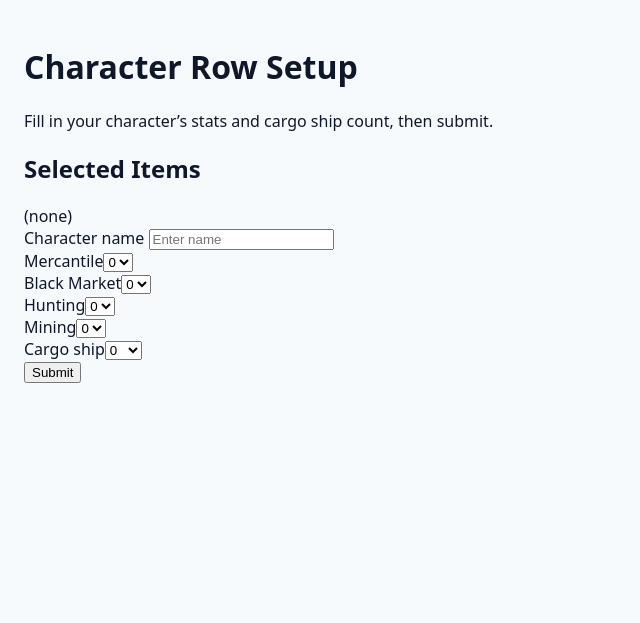
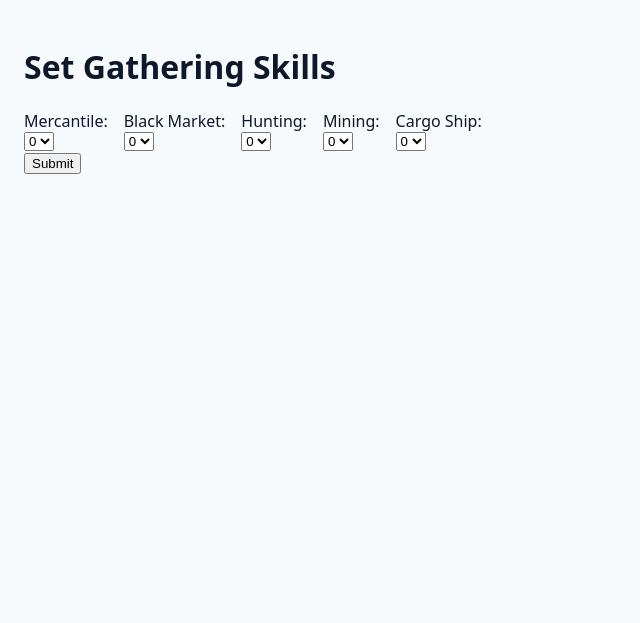
Before and after one commit to NMiraglia05/Pull_Automator, a Flask app: page /set_gathering in a window 1280 px wide. Shown: the top 623 px of the page, without its empty margins (0-640 px from the left). Run offline with Flask 3, Linux system fonts and the light colour scheme.

Commit message:
Update set_gathering.html

```diff
--- a/templates/set_gathering.html
+++ b/templates/set_gathering.html
@@ -1,108 +1,90 @@
 {% extends "base.html" %}
 {% block title %}Set Gathering{% endblock %}
+{% block content %}
+<h1>Set Gathering Skills</h1>
 
-{% block content %}
-  <h1>Character Row Setup</h1>
-  <p class="note">Fill in your character’s stats and cargo ship count, then submit.</p>
+<form id="gatheringForm">
+  <div class="skills-container">
+    <div class="skill">
+      <label>Mercantile:</label>
+      <select id="mercantile" name="mercantile">
+        {% for i in range(5) %}
+          <option value="{{ i }}">{{ i }}</option>
+        {% endfor %}
+      </select>
+    </div>
+    <div class="skill">
+      <label>Black Market:</label>
+      <select id="black_market" name="black_market">
+        {% for i in range(5) %}
+          <option value="{{ i }}">{{ i }}</option>
+        {% endfor %}
+      </select>
+    </div>
+    <div class="skill">
+      <label>Hunting:</label>
+      <select id="hunting" name="hunting">
+        {% for i in range(5) %}
+          <option value="{{ i }}">{{ i }}</option>
+        {% endfor %}
+      </select>
+    </div>
+    <div class="skill">
+      <label>Mining:</label>
+      <select id="mining" name="mining">
+        {% for i in range(5) %}
+          <option value="{{ i }}">{{ i }}</option>
+        {% endfor %}
+      </select>
+    </div>
+    <div class="skill">
+      <label>Cargo Ship:</label>
+      <select id="cargo_ship" name="cargo_ship">
+        {% for i in range(5) %}
+          <option value="{{ i }}">{{ i }}</option>
+        {% endfor %}
+      </select>
+    </div>
+  </div>
 
-  <h2>Selected Items</h2>
-  <div id="selected-box">(none)</div>
-
-  <form id="rowsForm">
-    <div class="rows" id="rowsContainer">
-      <div class="row">
-        <div>
-          <label>Character name</label>
-          <input type="text" name="character_name" required minlength="1" placeholder="Enter name" />
-        </div>
-        <div><label>Mercantile</label><select name="mercantile"></select></div>
-        <div><label>Black Market</label><select name="black_market"></select></div>
-        <div><label>Hunting</label><select name="hunting"></select></div>
-        <div><label>Mining</label><select name="mining"></select></div>
-        <div><label>Cargo ship</label><select name="cargo_ship"></select></div>
-      </div>
-    </div>
-    <div class="actions">
-      <button type="submit">Submit</button>
-    </div>
-  </form>
+  <button type="button" onclick="submitGathering()">Submit</button>
+</form>
 
 <script>
-const rowsContainer=document.getElementById('rowsContainer');
-const form=document.getElementById('rowsForm');
-const selectedBox=document.getElementById('selected-box');
-
-// Load selected items from Flask
-const selectedItems={{ selected_items|tojson }};
-if(selectedItems.length>0){
-  selectedBox.innerHTML='';
-  selectedItems.forEach(item=>{
-    const div=document.createElement('div');
-    div.textContent=item;
-    selectedBox.appendChild(div);
-  });
-}
-
-// Populate select dropdowns
-function buildOptions(selectEl,start,end,defaultVal=0){
-  selectEl.innerHTML='';
-  for(let i=start;i<=end;i++){
-    const opt=document.createElement('option');
-    opt.value=i;
-    opt.textContent=i;
-    if(i===defaultVal) opt.selected=true;
-    selectEl.appendChild(opt);
-  }
-}
-
-const row=rowsContainer.querySelector('.row');
-const merc=row.querySelector('select[name="mercantile"]');
-const bm=row.querySelector('select[name="black_market"]');
-const hunting=row.querySelector('select[name="hunting"]');
-const mining=row.querySelector('select[name="mining"]');
-const cargo=row.querySelector('select[name="cargo_ship"]');
-
-[merc,bm,hunting,mining].forEach(s=>buildOptions(s,0,4,0));
-buildOptions(cargo,0,10,0);
-
-// Submit handler sends data to Flask
-form.addEventListener('submit',async e=>{
-  e.preventDefault();
-
-  const inp=row.querySelector('input[name="character_name"]');
-  if(!inp.value.trim()){
-    alert('Please fill in the character name before submitting.');
-    inp.focus();
-    return;
+async function submitGathering() {
+  const character_data={
+    mercantile:document.getElementById("mercantile").value,
+    black_market:document.getElementById("black_market").value,
+    hunting:document.getElementById("hunting").value,
+    mining:document.getElementById("mining").value,
+    cargo_ship:document.getElementById("cargo_ship").value
   }
 
-  const character_data={
-    character_name:inp.value.trim(),
-    gathering_skills:{
-      mercantile:Number(merc.value),
-      black_market:Number(bm.value),
-      hunting:Number(hunting.value),
-      mining:Number(mining.value),
-      cargo_ship:Number(cargo.value)
-    }
-  };
-
-  const payload={
-    selected_items:selectedItems,
-    character_data:character_data
-  };
-
-  // Instead of expecting JSON, we load the rendered HTML page returned by Flask
   const response=await fetch("/submit_gathering",{
     method:"POST",
     headers:{"Content-Type":"application/json"},
-    body:JSON.stringify(payload)
-  });
+    body:JSON.stringify({
+      selected_items:JSON.parse(localStorage.getItem("selected_items")||"[]"),
+      character_data:character_data
+    })
+  })
 
-  const html=await response.text();
-  document.open();
-  document.write(html);
-  document.close();
-});
+  if(response.redirected){
+    window.location.href=response.url
+  }
+}
 </script>
+
+<style>
+.skills-container {
+  display: flex;
+  flex-wrap: wrap;
+  gap: 1rem;
+}
+.skill {
+  display: flex;
+  flex-direction: column;
+  align-items: start;
+}
+</style>
 {% endblock %}
```
